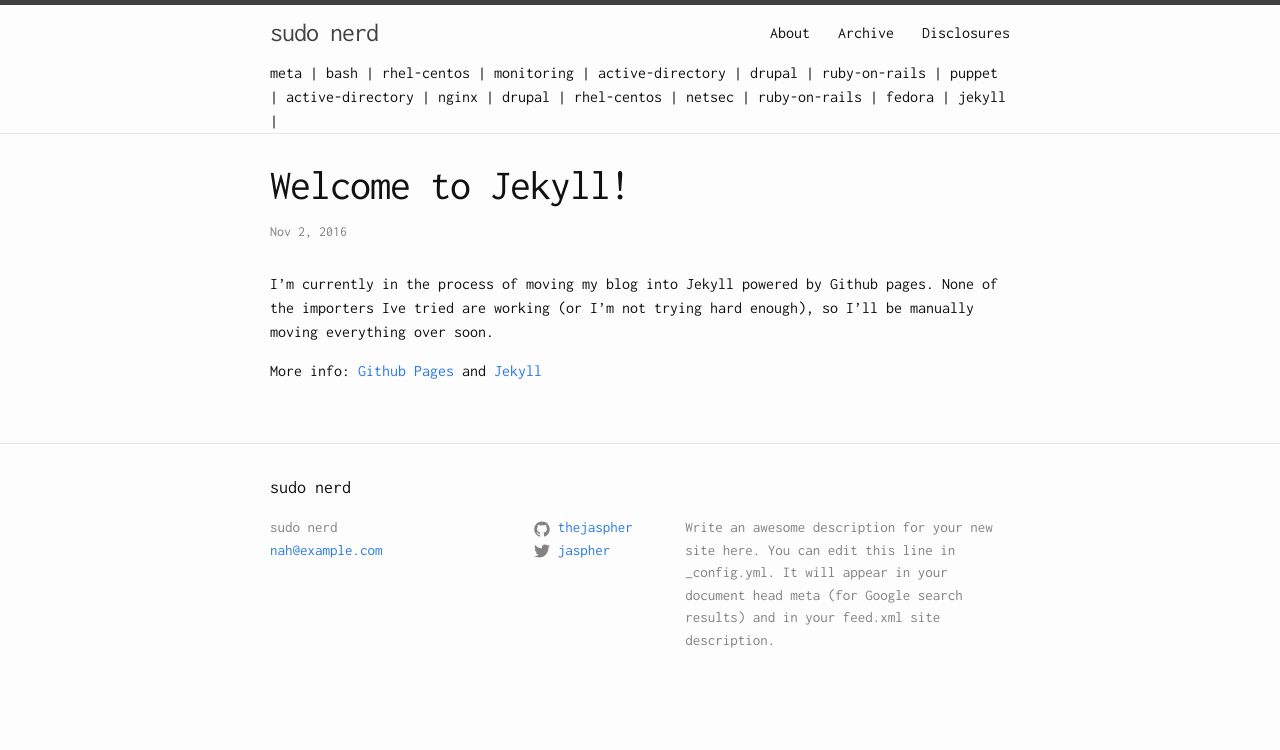
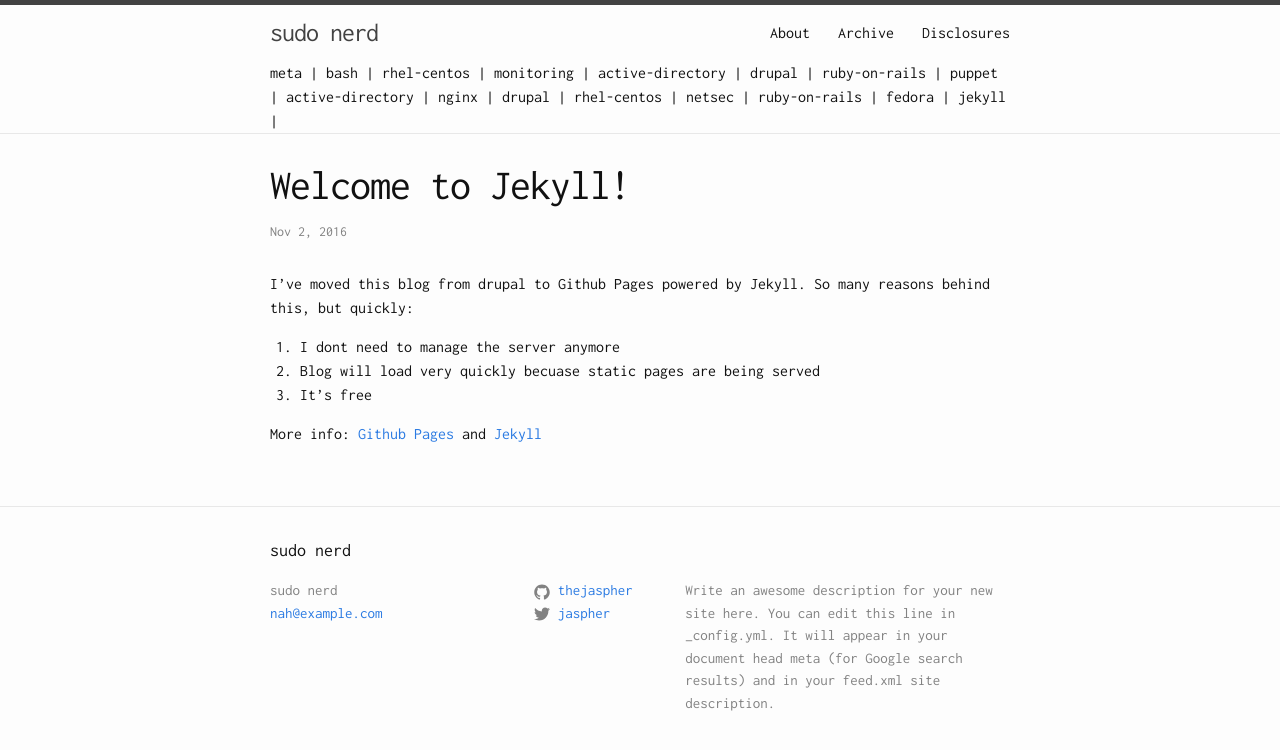
Before and after one commit to educationnull/thejaspher.github.io, a Jekyll site: the page built from _posts/2016-11-01-welcome-to-jekyll.markdown, in a window 1280 px wide. Shown: the top 750 px of the page. Built offline with Jekyll 4.4.1, drawn with Linux system fonts in a browser that asks for light colours.

Commit message:
Update 2016-11-01-welcome-to-jekyll.markdown

```diff
--- a/_posts/2016-11-01-welcome-to-jekyll.markdown
+++ b/_posts/2016-11-01-welcome-to-jekyll.markdown
@@ -4,6 +4,10 @@ title:  "Welcome to Jekyll!"
 date:   2016-11-01 16:14:19 -1000
 tags: jekyll meta
 ---
-I'm currently in the process of moving my blog into Jekyll powered by Github pages. None of the importers Ive tried are working (or I'm not trying hard enough), so I'll be manually moving everything over soon.
+I've moved this blog from drupal to Github Pages powered by Jekyll. So many reasons behind this, but quickly:
+
+1. I dont need to manage the server anymore
+2. Blog will load very quickly becuase static pages are being served
+3. It's free
 
 More info: [Github Pages](https://pages.github.com/) and [Jekyll](https://jekyllrb.com/)
```
